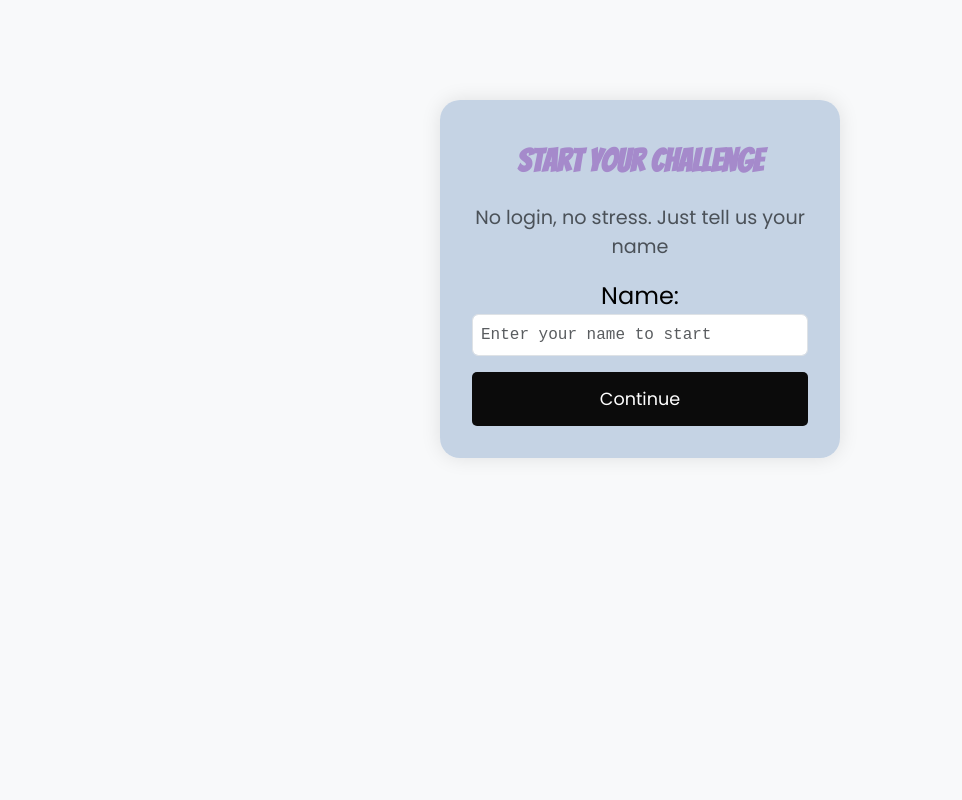
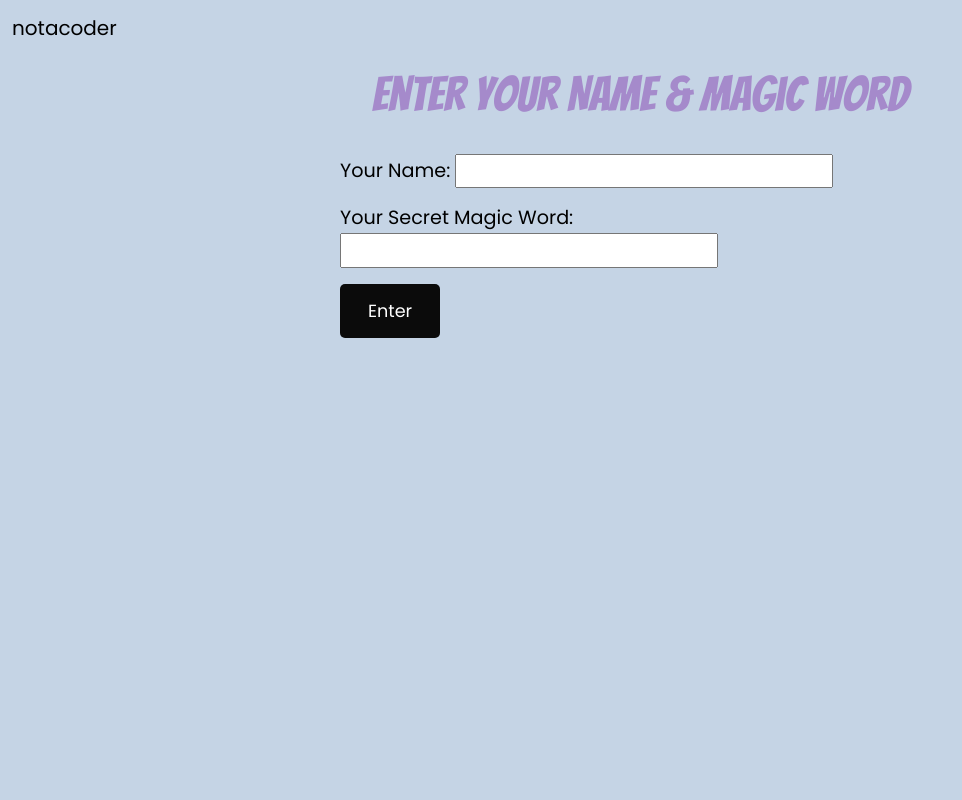
Before and after one commit to iamnikitaa/notacoder, a Django app: page /sign-in/ in a window 1280 px wide. Shown: the whole page, without its empty margins (0-962 px from the left). Run offline with Django 5.2, Linux system fonts and the light colour scheme.

Commit message:
login issue solved

```diff
--- a/core/admin.py
+++ b/core/admin.py
@@ -1,7 +1,6 @@
-# core/admin.py
-
 from django.contrib import admin
 from .models import CodeChallenge, ProgrammingLanguage, Tag
+from .models import GuestUser
 
 @admin.register(ProgrammingLanguage)
 class ProgrammingLanguageAdmin(admin.ModelAdmin):
--- a/core/forms.py
+++ b/core/forms.py
@@ -1,16 +1,9 @@
 from django import forms
 from .models import GuestUser
 
-class GuestUserForm(forms.ModelForm):
-    class Meta:
-        model = GuestUser
-        fields = ['name']
-        widgets = {
-            'name': forms.TextInput(attrs={
-                'class': 'form-control',
-                'placeholder': 'Enter your name to start'
-            })
-        }
+class GuestUserForm(forms.Form):
+    name = forms.CharField(max_length=100, label="Your Name")
+    magic_word = forms.CharField(max_length=100, label="Your Secret Magic Word")
 
 class ChallengeSubmissionForm(forms.Form):
     # We will add fields dynamically in __init__
--- a/core/static/core/style.css
+++ b/core/static/core/style.css
@@ -1,50 +1,72 @@
-/* static/css/style.css - Pastel Clean Gen Z Vibe */
+/* ======================================= */
+/*         GOOGLE FONTS & VARIABLES        */
+/* ======================================= */
 
 /* --- Import Google Fonts --- */
 @import url('https://fonts.googleapis.com/css2?family=Poppins:wght@300;400;600&family=Bangers&display=swap');
 
 /* --- Define Pastel Variables --- */
 :root {
-    --pastel-light-blue: #b9cbe0d0;  /* Soft light blue background */
-    --pastel-purple: #a58acb; /* Borders, accents */
-    --pastel-pink: #0b0b0b;   /* Primary accent, links, buttons */
-    --pastel-orange: #ffc9a3; /* Button gradient, header accents */
-    --pastel-yellow: #fbe7b4; /* Less used accent */
-    --pastel-cyan: #ffffff;   /* Secondary accent */
-    --text-color: #000000;    /* Main text */
-    --button-hover-color: #a58acb; /* Button hover color */
+    --pastel-light-blue: #b9cbe0d0;
+    --pastel-purple: #a58acb;
+    --pastel-pink: #0b0b0b;
+    --pastel-orange: #ffc9a3;
+    --pastel-yellow: #fbe7b4;
+    --pastel-cyan: #ffffff;
+    --text-color: #000000;
+    --button-hover-color: #a58acb;
 
-    /* Fonts */
-    --font-heading: 'Bangers', sans-serif; /* For headings */
-    --font-body: 'Poppins', sans-serif;   /* For body text */
-    --font-code: 'Courier New', Courier, monospace; /* For code blocks/inputs */
+    --font-heading: 'Bangers', sans-serif;
+    --font-body: 'Poppins', sans-serif;
+    --font-code: 'Courier New', Courier, monospace;
 }
 
-/* --- Base Styles --- */
+/* ======================================= */
+/*              BASE STYLING              */
+/* ======================================= */
+
 body {
-    background-color: var(--pastel-light-blue); /* Light pastel background */
+    background-color: var(--pastel-light-blue);
     color: var(--text-color);
     font-family: var(--font-body);
     margin: 0;
-    padding: 0;
+    padding: 0 0 2rem 0;
     position: relative;
     overflow: hidden;
     min-height: 100vh;
     display: flex;
     flex-direction: column;
     font-size: 24px;
-    overflow-y: auto !important;  /* Override the hidden overflow */
-    padding-bottom: 2rem;  /* Add some bottom padding */
+    overflow-y: auto !important;
 }
 
-/* Ensure main content area is above background effects */
 main {
     flex-grow: 1;
     position: relative;
     z-index: 2;
 }
 
-/* --- Buttons --- */
+h1, h2, h3, h4, h5 {
+    font-family: var(--font-heading);
+    color: var(--pastel-purple);
+    margin: 10px 0;
+}
+
+p, a {
+    font-family: var(--font-body);
+    color: var(--text-color);
+    font-size: 1.2rem;
+}
+
+a {
+    text-decoration: none;
+    color: var(--pastel-pink);
+}
+
+a:hover {
+    color: var(--pastel-cyan);
+}
+
 button, .btn {
     background-color: var(--pastel-pink);
     color: #fff;
@@ -61,45 +83,49 @@ button:hover, .btn:hover {
     background-color: var(--button-hover-color);
 }
 
-/* --- Text and Headings --- */
-h1, h2, h3, h4, h5 {
-    font-family: var(--font-heading);
-    color: var(--pastel-purple);
-    margin: 10px 0;
-}
-
-p, a {
-    font-family: var(--font-body);
-    color: var(--text-color);
-    font-size: 1.2rem
-}
-
-/* Links */
-a {
-    text-decoration: none;
-    color: var(--pastel-pink);
-}
-
-a:hover {
-    color: var(--pastel-cyan);
-}
-
-/* --- Layout Components --- */
 .container, .container-fluid {
     position: relative;
     z-index: 2;
 }
 
-/* --- Code Blocks --- */
-code {
-    background-color: #f5f5f5;
-    color: #333;
-    padding: 5px 10px;
-    border-radius: 3px;
+/* ======================================= */
+/*              CODE & FORMS              */
+/* ======================================= */
+
+code, pre {
+    background-color: #f8f9fa;
     font-family: var(--font-code);
+    border-radius: 5px;
+    padding: 1rem;
+    color: var(--text-color);
+    font-size: 0.9rem;
 }
 
-/* --- Footer --- */
+code {
+    padding: 5px 10px;
+}
+
+.form-control {
+    font-family: var(--font-code);
+    font-size: 1rem;
+    padding: 0.5rem;
+    margin-bottom: 1rem;
+}
+
+form {
+    max-width: 600px;
+    margin: 0 auto;
+}
+
+.form-label {
+    font-size: 1.2rem;
+    margin-bottom: 0.5rem;
+}
+
+/* ======================================= */
+/*             FOOTER SECTION             */
+/* ======================================= */
+
 footer {
     background-color: var(--pastel-purple);
     color: #fff;
@@ -186,19 +240,10 @@ p.mb-1 {
     margin: 15px 0;
 }
 
-/* Center the form elements */
-form {
-    max-width: 600px;
-    margin: 0 auto;
-}
+/* ======================================= */
+/*         ALERTS & FEEDBACK BLOCKS       */
+/* ======================================= */
 
-/* Style form inputs */
-.form-label {
-    font-size: 1.2rem;
-    margin-bottom: 0.5rem;
-}
-
-/* Override Bootstrap alert styling */
 .alert-success {
     background-color: var(--pastel-cyan);
     border: none;
@@ -230,69 +272,125 @@ form {
     padding: 20px;
 }
 
-/* Add some spacing between sections */
-.challenge-detail > * {
-    margin-bottom: 2rem;
+/* ======================================= */
+/*            SIGN-IN PAGE STYLES         */
+/* ======================================= */
+
+body.signin-page {
+    display: flex;
+    justify-content: center;
+    align-items: center;
+    text-align: center;
+    min-height: 100vh;
 }
 
-/* Add these new styles */
-.challenge-container {
-    display: grid;
-    grid-template-columns: repeat(3, 1fr);
-    gap: 2rem;
-    max-width: 1200px;
-    margin: 0 auto;
-    padding: 20px;
-    margin-top: 2rem;
+.signin-container {
+    max-width: 450px;
+    width: 100%;
+    padding: 2rem;
 }
 
-.challenge-form-section,
-.challenge-result-section,
-.challenge-explanation-section {
-    flex: 1;
-    min-width: 0; /* Prevents flex items from overflowing */
+.signin-container h1 {
+    font-family: var(--font-heading);
+    color: var(--pastel-purple);
+    font-size: 2.8rem;
+    letter-spacing: 2px;
+    margin-bottom: 3rem;
+    line-height: 1.2;
 }
 
-.card,
-.alert-success {
-    height: 100%;
-    margin-bottom: 0;
+.signin-form p {
+    margin-bottom: 1.5rem;
+    text-align: left;
 }
 
-.card-body,
-.alert-success {
-    overflow-y: auto;
-    max-height: calc(100vh - 200px);
+.signin-form label {
+    display: block;
+    margin-bottom: 0.5rem;
+    font-family: var(--font-body);
+    font-weight: 400;
+    font-size: 1rem;
+    color: var(--text-color);
 }
 
-/* Form styling */
-.form-control {
+.signin-form input {
+    width: 100%;
+    padding: 12px;
+    border: 2px solid var(--pastel-purple);
+    border-radius: 5px;
     font-family: var(--font-code);
-    font-size: 1rem;
-    padding: 0.5rem;
-    margin-bottom: 1rem;
+    font-size: 1.1rem;
+    box-sizing: border-box;
 }
 
-/* Code block styling */
-pre {
-    background-color: #f8f9fa;
-    padding: 1rem;
-    border-radius: 5px;
-    margin-bottom: 1.5rem;
-    font-family: var(--font-code);
+.signin-form input:focus {
+    outline: none;
+    border-color: var(--pastel-pink);
+    box-shadow: 0 0 5px var(--pastel-purple);
 }
 
-code {
-    color: var(--text-color);
-    font-size: 0.9rem;
+.signin-form button {
+    width: 100%;
+    margin-top: 1rem;
+    padding: 15px;
+    font-size: 1.2rem;
+    font-weight: 600;
 }
 
-/* Sign-in Page Styles */
 .signin-box {
+    width: 100%;
     max-width: 400px;
-    margin: 100px auto;
+    margin: 0 auto;
     padding: 2rem;
-    border-radius: 20px;
-    box-shadow: 0 0 20px rgba(0, 0, 0, 0.1);
-    background-color: #b9cbe0d0;
+    background: #fff;
+    border-radius: 1rem;
+    box-shadow: 0 4px 20px rgba(0,0,0,0.1);
 }
+
+/* ======================================= */
+/*               DASHBOARD                */
+/* ======================================= */
+
+.dashboard {
+    max-width: 600px;
+    margin: 0 auto;
+    background: #fff;
+    padding: 2rem;
+    border-radius: 1rem;
+    box-shadow: 0 4px 20px rgba(0,0,0,0.1);
+}
+
+/* ======================================= */
+/*          LOGO & MESSAGES SIDEBAR       */
+/* ======================================= */
+
+.site-logo {
+    position: absolute;
+    top: 2rem;
+    left: 2rem;
+    font-family: var(--font-body);
+    font-weight: 600;
+    font-size: 1.2rem;
+    color: var(--text-color);
+    text-decoration: none;
+}
+
+.messages-sidebar {
+    position: absolute;
+    top: 5rem;
+    left: 2rem;
+    text-align: left;
+}
+
+.messages-sidebar ul {
+    list-style: none;
+    padding: 0;
+}
+
+.messages-sidebar .message-item {
+    font-size: 1.1rem;
+    background-color: rgba(255, 255, 255, 0.5);
+    padding: 10px 15px;
+    border-radius: 5px;
+    border-left: 4px solid var(--pastel-purple);
+}
--- a/core/templates/core/choose_access.html
+++ b/core/templates/core/choose_access.html
@@ -1,28 +1,23 @@
-{% load static %}
-<!DOCTYPE html>
-<html lang="en">
-<head>
-    <meta charset="UTF-8">
-    <title>Sign In - notacoder</title>
-    <link href="https://cdn.jsdelivr.net/npm/bootstrap@5.3.0/dist/css/bootstrap.min.css" rel="stylesheet">
-    <link rel="stylesheet" href="{% static 'core/style.css' %}">
-</head>
-<body class="bg-light">
-    <div class="signin-box text-center">
-        <h2 class="mb-4 fw-bold text-center">Start Your Challenge</h2>
-        <p class="text-muted">No login, no stress. Just tell us your name</p>
+{% extends "core/index.html" %}
 
-        <form method="post">
-            {% csrf_token %}
-            <div class="mb-3">
-                {{ form.name.label_tag }}
-                {{ form.name }}
-                {% if form.name.errors %}
-                    <div class="text-danger small">{{ form.name.errors.0 }}</div>
-                {% endif %}
-            </div>
-            <button type="submit" class="btn btn-primary w-100">Continue</button>
-        </form>
-    </div>
+{% block title %}Join as Guest - notacoder{% endblock %}
+
+{% block content %}
+<body>
+    <h1>Enter Your Name & Magic Word</h1>
+
+    {% if messages %}
+        <ul class="messages">
+            {% for message in messages %}
+                <li{% if message.tags %} class="{{ message.tags }}"{% endif %}>{{ message }}</li>
+            {% endfor %}
+        </ul>
+    {% endif %}
+
+    <form method="post">
+        {% csrf_token %}
+        {{ form.as_p }}
+        <button type="submit">Enter</button>
+    </form>
 </body>
-</html>
+{% endblock %}
--- a/core/urls.py
+++ b/core/urls.py
@@ -10,9 +10,15 @@ urlpatterns = [
     # Once signed in, they see list of challenges
     path('challenges/', views.challenge_list, name='challenge_list'),
 
-    # Detailed views for each challenge (if needed)
+    # --- THIS IS THE ONLY URL YOU NEED FOR A SPECIFIC CHALLENGE ---
+    # Detailed view for a single challenge. This is what we will redirect to.
     path('challenges/<int:challenge_id>/', views.challenge_detail, name='challenge_detail'),
 
     # Optional entry point or intro to challenges
     path('challenge-entry/', views.challenge_entry, name='challenge_entry'),
+
+    path('dashboard/', views.user_dashboard, name='user_dashboard'),
+
+    # --- DELETE THE LINE BELOW ---
+    # path('challenge/<int:challenge_number>/', views.challenge_page_view, name='challenge_page'), # REMOVED
 ]
--- a/core/views.py
+++ b/core/views.py
@@ -16,36 +16,79 @@ def index(request):
     return render(request, 'core/index.html', context)
 
 def choose_access(request):
+    # ... (the start of your view remains the same) ...
+
     if request.method == 'POST':
         form = GuestUserForm(request.POST)
         if form.is_valid():
             name = form.cleaned_data['name']
-            user, created = GuestUser.objects.get_or_create(name=name)
+            magic_word = form.cleaned_data['magic_word']
 
-            # Save user's name in session
-            request.session['guest_name'] = user.name
-            request.session['guest_id'] = user.id
+            try:
+                user = GuestUser.objects.get(name=name)
+                if user.magic_word == magic_word:
+                    # SUCCESSFUL LOGIN
+                    request.session['guest_user_id'] = user.id
+                    messages.success(request, f"Welcome back, {user.name}!")
 
-            # Redirect to challenge list
-            return redirect('challenge_list')
+                    # *** THE FIX IS HERE ***
+                    # Redirect to the 'challenge_detail' URL, passing 'challenge_id'.
+                    return redirect('challenge_list')
+                else:
+                    # FAILED LOGIN
+                    messages.error(request, "That's not the right Magic Word for that name.")
+                    return redirect('choose_access')
+
+            except GuestUser.DoesNotExist:
+                # NEW USER SIGN UP
+                user = GuestUser.objects.create(
+                    name=name,
+                    magic_word=magic_word,
+                    current_challenge=1
+                )
+                request.session['guest_user_id'] = user.id
+
+                # *** THE FIX IS HERE TOO ***
+                # Redirect to the 'challenge_detail' URL, passing 'challenge_id'.
+                return redirect('challenge_list')
     else:
         form = GuestUserForm()
 
     return render(request, 'core/choose_access.html', {'form': form})
 
 
+def user_dashboard(request):
+    # THE FIX: Get the correct key from the session.
+    user_id = request.session.get('guest_user_id')
+
+    # If the user ID isn't in the session, they are not logged in.
+    # Send them to the login page.
+    if not user_id:
+        return redirect('choose_access')
+
+    # THE FIX: Find the user by their unique ID.
+    user = get_object_or_404(GuestUser, id=user_id)
+
+    # NOW you have the correct user object, and you can access their progress.
+    # For example, to send them to the right challenge:
+    # return redirect('challenge_page', challenge_number=user.current_challenge)
+
+    # For now, we'll just render the dashboard with the user's info.
+    return render(request, 'core/user_dashboard.html', {'user': user})
+
 def challenge_entry(request):
     if request.user.is_authenticated:
         return redirect('challenge_list')
-    return render(request, 'choose_access.html')
+    return render(request, 'core/challenge_entry.html')
 
 
-def challenge_detail(request, lang_slug, challenge_slug):
+
+def challenge_detail(request, lang_slug, challenge_slug, challenge_id):
 
     challenge = get_object_or_404(
-        CodeChallenge,
+        CodeChallenge, id=challenge_id,
         language__slug=lang_slug,
-        slug=challenge_slug
+        slug=challenge_slug,
     )
     if request.method == 'POST':
         pass
@@ -56,6 +99,16 @@ def challenge_detail(request, lang_slug, challenge_slug):
 
 def challenge_list(request):
     """Displays a list of available challenges."""
+    user = None
+    user_id = request.session.get('guest_user_id')
+    if user_id:
+        try:
+            # This line re-assigns the 'user' variable if a user is found.
+            user = GuestUser.objects.get(id=user_id)
+        except GuestUser.DoesNotExist:
+            # If the ID is bad, the 'user' variable just remains None.
+            pass
+
     guest_name = request.session.get('guest_name')  # Get user's name from session
 
     challenges = CodeChallenge.objects.all()
@@ -76,7 +129,8 @@ def challenge_list(request):
         'tags': tags,
         'selected_language': lang_filter,
         'selected_tag': tag_filter,
-        'guest_name': guest_name,  # Add guest name to context
+        'guest_name': guest_name,
+        'user': user,
     }
     return render(request, 'core/challenge_list.html', context)
 
```
Also changed, not shown: other parts of core/static/core/style.css (+39 -14 lines), core/models.py (+13 -20 lines), core/templates/core/challenge_page.html (added, +15 -0 lines), core/templates/core/channel_entrry.html (added, +13 -0 lines), core/templates/core/user_dashboard.html (added, +10 -0 lines), core/migrations/0003_guestuser.py, core/migrations/0004_guestuser_code_alter_guestuser_name.py (added), core/migrations/0005_alter_guestuser_code.py (added), core/migrations/0006_alter_guestuser_code_alter_guestuser_name.py (added), core/migrations/0007_remove_guestuser_code_remove_guestuser_created_at.py (added), core/migrations/0008_guestuser_current_challenge_guestuser_magic_word.py (added), db.sqlite3.
